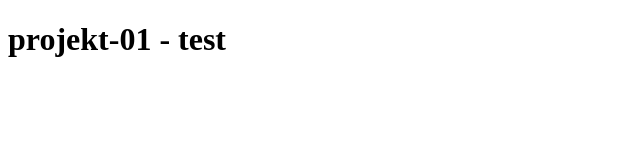
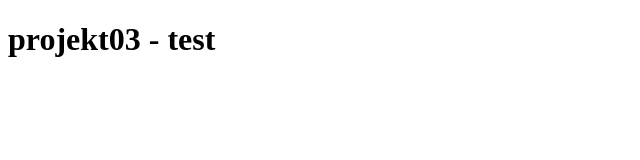
Before and after one commit to MarcelDziok/projekt-01, a plain HTML site: page index.html in a window 1280 px wide. Shown: the full height of the page, 0-640 px from the left. Drawn offline with Linux system fonts and the light colour scheme.

Commit message:
zmiana 4

```diff
--- a/index.html
+++ b/index.html
@@ -8,6 +8,6 @@
     <link rel="stylesheet" href="style.css">
 </head>
 <body>
-    <h1>projekt-01 - test</h1>
+    <h1>projekt03 - test</h1>
 </body>
 </html>
```
